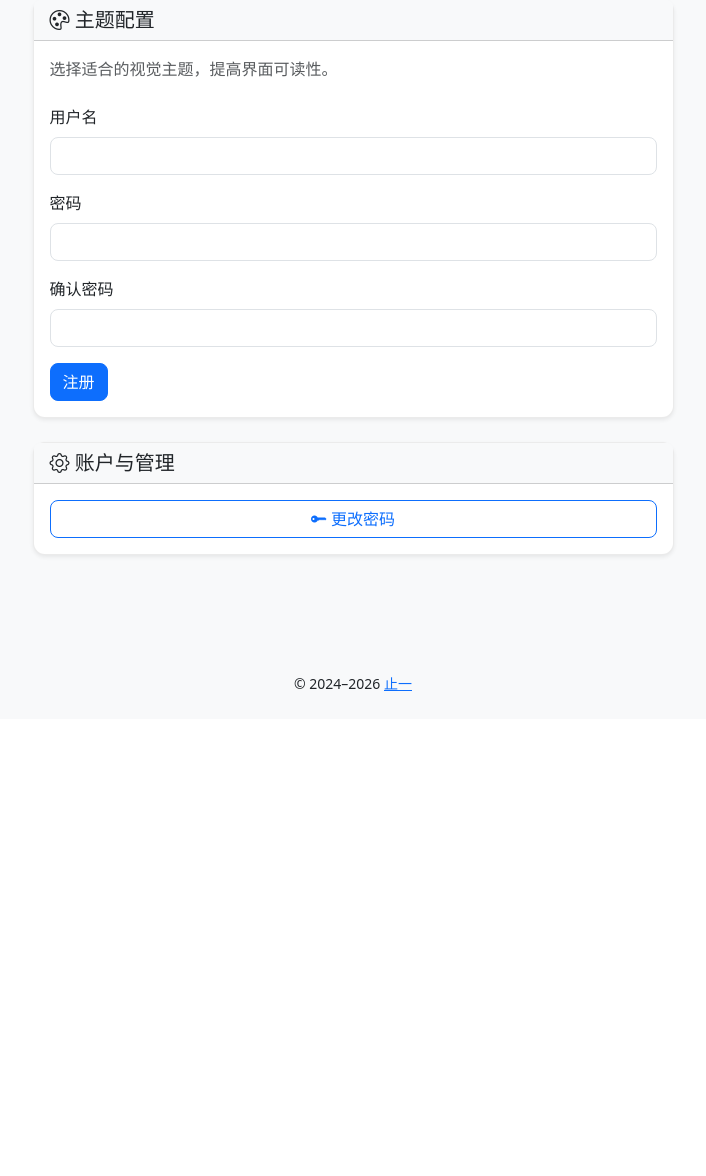
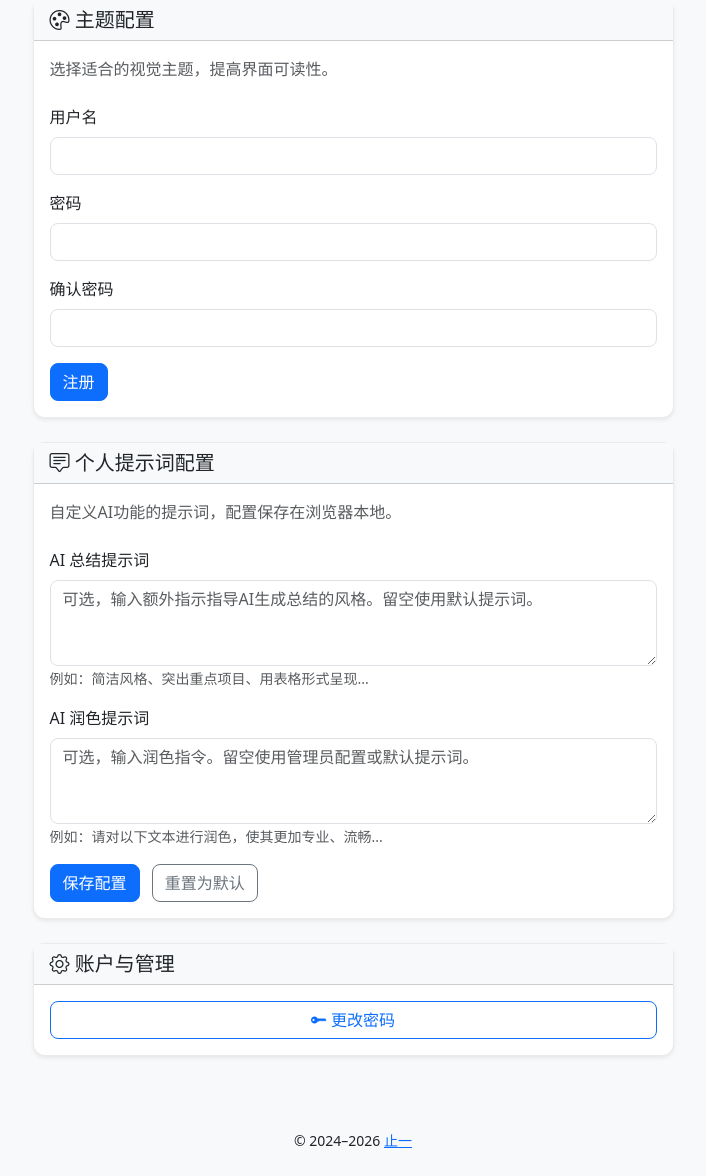
Before and after one commit to Mlagithub/WeeklyReport, a Flask app: template templates/config.html in a window 1280 px wide. Shown: the part 81-1257 px from the top of the page, without its empty margins (287-993 px from the left). Before the commit the page ends 772 px from the top, so only its background shows below. Run offline with Flask 3, Linux system fonts and the light colour scheme; the template is opened without the code that fills it: values that come from a table or form of the project are taken from there, others are empty; parts of the project's set-up code (start-up, migrations or seed data) failed here and were passed over; some libraries are stand-ins or nearby versions.

Commit message:
fix: multiple improvements to AI config and filtering
1. Fix test connection button - use request.form instead of form.validate
2. Fix filtered_summary - combine user, groups, and time filters (not elif)
3. Add user-local prompt config (localStorage):
   - AI summary prompt - all users can customize
   - AI polish prompt - all users can customize
   - Stored in browser localStorage, not database
4. Polish text route now accepts custom_prompt from frontend

Co-Authored-By: Claude Opus 4.6 <noreply@anthropic.com>

```diff
--- a/routes.py
+++ b/routes.py
@@ -471,22 +471,19 @@ def register_routes(app):
         form = AIConfigForm()
         config = AIConfig.get_config()
 
-        if form.validate_on_submit():
+        if request.method == "POST":
             save_type = request.form.get("save_type", "")
 
-            # Test connection button
-            if form.test_submit.data:
+            # Test connection button - handle separately without full validation
+            if "test_submit" in request.form:
+                api_url = request.form.get("api_url", "")
                 api_key = request.form.get("api_key", "")
                 if not api_key and config:
-                    # Use existing key if not provided
                     try:
                         api_key = decrypt_api_key(config.api_key_encrypted)
                     except Exception:
                         pass
-                success, message = test_ai_connection(
-                    form.api_url.data,
-                    api_key
-                )
+                success, message = test_ai_connection(api_url, api_key)
                 if success:
                     flash(message, "success")
                 else:
@@ -497,7 +494,7 @@ def register_routes(app):
                 return render_template("config.html", ai_form=form, ai_config=config, form=theme_form)
 
             # Save API config
-            if save_type == "api" and (form.submit.data or form.test_submit.data is False):
+            if save_type == "api":
                 api_key = request.form.get("api_key", "")
                 model_name = request.form.get("model_name", "")
                 api_url = request.form.get("api_url", "")
@@ -505,7 +502,6 @@ def register_routes(app):
                 if config:
                     config.api_url = api_url
                     config.model_name = model_name
-                    # Only update key if provided
                     if api_key:
                         config.api_key_encrypted = encrypt_api_key(api_key)
                 else:
@@ -531,7 +527,6 @@ def register_routes(app):
                 if config:
                     config.polish_prompt = polish_prompt
                 else:
-                    # Create config with just polish prompt
                     config = AIConfig(polish_prompt=polish_prompt)
                     db.session.add(config)
                 db.session.commit()
@@ -725,12 +720,18 @@ def register_routes(app):
         if not text or not text.strip():
             return jsonify({'success': False, 'content': None, 'error': '请输入需要润色的文本'})
 
-        # Get polish prompt from config or use default
-        config = AIConfig.get_config()
-        if config and config.polish_prompt:
-            prompt = f"{config.polish_prompt}\n\n{text}"
+        # Get custom prompt from user (localStorage) - highest priority
+        custom_prompt = data.get('custom_prompt', '')
+
+        # Get polish prompt: user's custom > admin config > default
+        if custom_prompt:
+            prompt = f"{custom_prompt}\n\n{text}"
         else:
-            prompt = f"{AIConfig.DEFAULT_POLISH_PROMPT}\n\n{text}"
+            config = AIConfig.get_config()
+            if config and config.polish_prompt:
+                prompt = f"{config.polish_prompt}\n\n{text}"
+            else:
+                prompt = f"{AIConfig.DEFAULT_POLISH_PROMPT}\n\n{text}"
 
         # Call AI API
         success, content, error = call_ai_api(
@@ -785,25 +786,27 @@ def register_routes(app):
         user_filter = data.get('user', '')  # Single username or empty
         group_ids = data.get('groups', [])  # List of group IDs
 
-        # Build user_ids list based on filters
+        # Build user_ids list based on ALL filters combined
         user_ids = []
         group_names = []
 
+        # 1. If user specified, start with that user
         if user_filter:
-            # Single user filter
             user = User.query.filter_by(username=user_filter).first()
             if user:
                 user_ids = [user.id]
-        elif group_ids:
-            # Group filter - get all users in selected groups
+
+        # 2. If groups specified, add users from those groups
+        if group_ids:
             groups = Group.query.filter(Group.id.in_(group_ids)).all()
             for g in groups:
                 group_names.append(g.name)
                 for u in g.users:
                     if u.id not in user_ids:
                         user_ids.append(u.id)
-        else:
-            # No specific filter - get all users the leader can see
+
+        # 3. If no specific filter, get all users the leader can see
+        if not user_filter and not group_ids:
             if current_user.is_admin:
                 # Admin can see all users
                 users = User.query.all()
--- a/templates/config.html
+++ b/templates/config.html
@@ -16,6 +16,31 @@
                 {{ render_form(form) }}
             </div>
         </div>
+
+        <!-- Personal Prompt Config - All Users -->
+        <div class="card shadow-sm mb-4">
+            <div class="card-header bg-light">
+                <h5 class="mb-0">{{ render_icon('chat-square-text') }} 个人提示词配置</h5>
+            </div>
+            <div class="card-body">
+                <p class="text-muted mb-4">自定义AI功能的提示词，配置保存在浏览器本地。</p>
+                <form id="promptForm" autocomplete="off">
+                    <div class="mb-3">
+                        <label for="summary_prompt" class="form-label">AI 总结提示词</label>
+                        <textarea class="form-control" id="summary_prompt" name="summary_prompt" rows="3" placeholder="可选，输入额外指示指导AI生成总结的风格。留空使用默认提示词。"></textarea>
+                        <small class="text-muted">例如：简洁风格、突出重点项目、用表格形式呈现...</small>
+                    </div>
+                    <div class="mb-3">
+                        <label for="polish_prompt_user" class="form-label">AI 润色提示词</label>
+                        <textarea class="form-control" id="polish_prompt_user" name="polish_prompt_user" rows="3" placeholder="可选，输入润色指令。留空使用管理员配置或默认提示词。"></textarea>
+                        <small class="text-muted">例如：请对以下文本进行润色，使其更加专业、流畅...</small>
+                    </div>
+                    <button type="button" class="btn btn-primary" id="savePromptBtn">保存配置</button>
+                    <button type="button" class="btn btn-outline-secondary ms-2" id="resetPromptBtn">重置为默认</button>
+                </form>
+            </div>
+        </div>
+
         <!-- AI Config card - admin only -->
         {% if current_user.is_admin and ai_form %}
         <div class="card shadow-sm mb-4">
@@ -23,7 +48,7 @@
                 <h5 class="mb-0">{{ render_icon('robot') }} AI 服务配置</h5>
             </div>
             <div class="card-body">
-                <p class="text-muted mb-4">配置AI服务参数，支持OpenAI兼容API。</p>
+                <p class="text-muted mb-4">配置AI服务参数，支持OpenAI兼容API。此配置对所有用户生效。</p>
                 {% if ai_config %}
                 <p class="text-muted mb-3">当前API Key: <code>{{ ai_config.masked_key }}</code></p>
                 {% endif %}
@@ -65,13 +90,13 @@
                 </form>
             </div>
         </div>
-        <!-- Polish Prompt card - admin only -->
+        <!-- Admin Polish Prompt - default for all users -->
         <div class="card shadow-sm mb-4">
             <div class="card-header bg-light">
-                <h5 class="mb-0">{{ render_icon('pencil-square') }} 润色提示词配置</h5>
+                <h5 class="mb-0">{{ render_icon('pencil-square') }} 默认润色提示词</h5>
             </div>
             <div class="card-body">
-                <p class="text-muted mb-4">自定义AI润色功能的默认提示词。</p>
+                <p class="text-muted mb-4">设置全局默认润色提示词，用户可在个人配置中覆盖。</p>
                 <form method="POST" action="{{ url_for('ai_config') }}" autocomplete="off">
                     {{ ai_form.hidden_tag() }}
                     <input type="hidden" name="save_type" value="polish">
@@ -80,11 +105,12 @@
                         <textarea class="form-control" name="polish_prompt" id="polish_prompt" rows="5">{% if ai_config and ai_config.polish_prompt %}{{ ai_config.polish_prompt }}{% endif %}</textarea>
                         <small class="text-muted">{{ ai_form.polish_prompt.description }}</small>
                     </div>
-                    <button type="submit" name="submit_polish" class="btn btn-primary">保存润色配置</button>
+                    <button type="submit" name="submit_polish" class="btn btn-primary">保存默认配置</button>
                 </form>
             </div>
         </div>
         {% endif %}
+
         <!-- Account management card -->
         <div class="card shadow-sm">
             <div class="card-header bg-light">
@@ -104,4 +130,59 @@
     </div>
 </div>
 
+<script>
+document.addEventListener('DOMContentLoaded', function() {
+    const summaryPromptEl = document.getElementById('summary_prompt');
+    const polishPromptEl = document.getElementById('polish_prompt_user');
+    const saveBtn = document.getElementById('savePromptBtn');
+    const resetBtn = document.getElementById('resetPromptBtn');
+
+    // Load saved prompts from localStorage
+    function loadPrompts() {
+        const summaryPrompt = localStorage.getItem('ai_summary_prompt') || '';
+        const polishPrompt = localStorage.getItem('ai_polish_prompt') || '';
+        summaryPromptEl.value = summaryPrompt;
+        polishPromptEl.value = polishPrompt;
+    }
+
+    // Save prompts to localStorage
+    function savePrompts() {
+        localStorage.setItem('ai_summary_prompt', summaryPromptEl.value);
+        localStorage.setItem('ai_polish_prompt', polishPromptEl.value);
+
+        // Show success feedback
+        saveBtn.textContent = '已保存';
+        saveBtn.classList.remove('btn-primary');
+        saveBtn.classList.add('btn-success');
+        setTimeout(function() {
+            saveBtn.textContent = '保存配置';
+            saveBtn.classList.remove('btn-success');
+            saveBtn.classList.add('btn-primary');
+        }, 1500);
+    }
+
+    // Reset prompts
+    function resetPrompts() {
+        if (confirm('确定要重置为默认配置吗？这将清除您的个人提示词设置。')) {
+            localStorage.removeItem('ai_summary_prompt');
+            localStorage.removeItem('ai_polish_prompt');
+            summaryPromptEl.value = '';
+            polishPromptEl.value = '';
+
+            resetBtn.textContent = '已重置';
+            setTimeout(function() {
+                resetBtn.textContent = '重置为默认';
+            }, 1500);
+        }
+    }
+
+    // Initialize
+    loadPrompts();
+
+    // Event listeners
+    saveBtn.addEventListener('click', savePrompts);
+    resetBtn.addEventListener('click', resetPrompts);
+});
+</script>
+
 {% endblock %}
```
Also changed, not shown: templates/create_records.html (+7 -1 lines), templates/home.html (+11 -1 lines).
